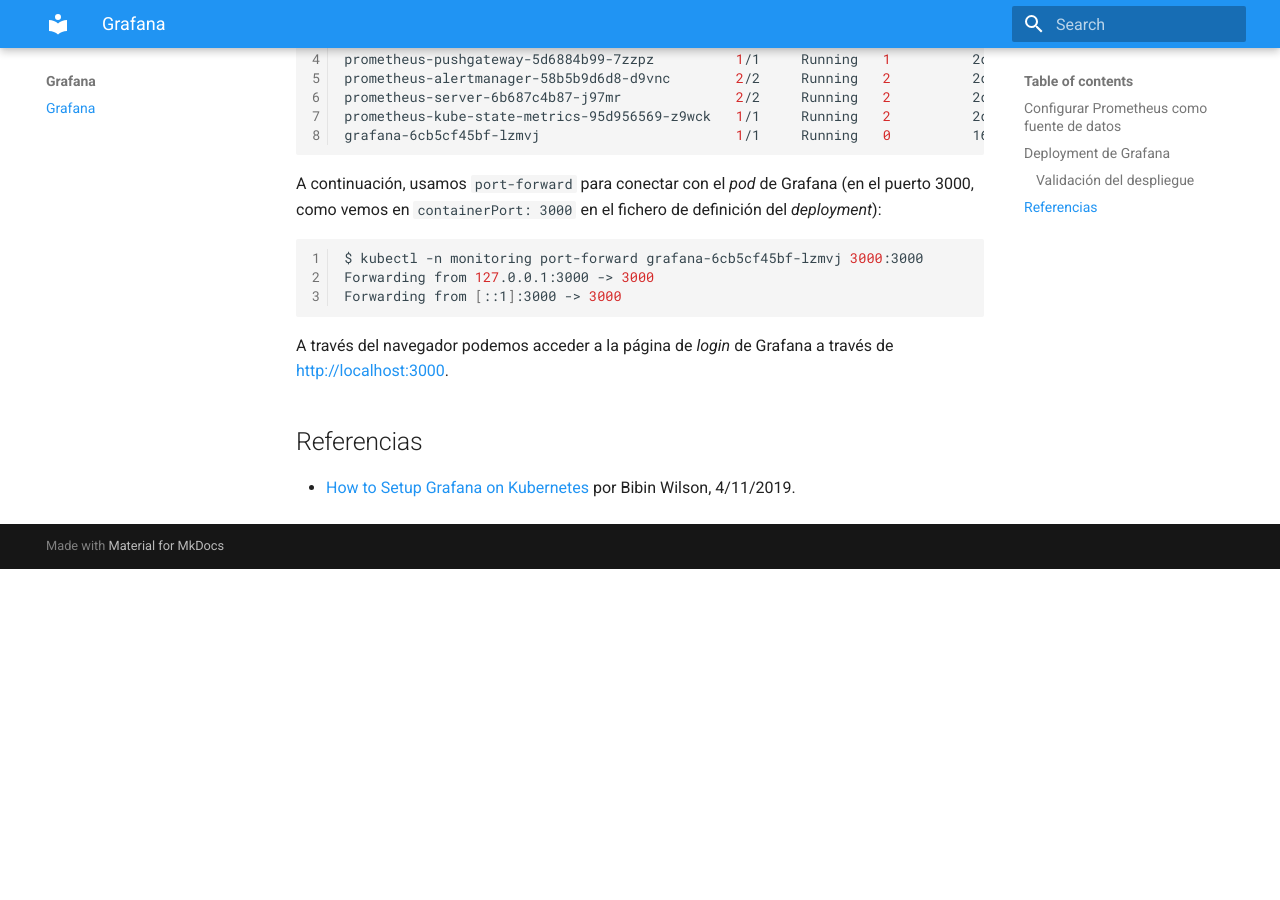
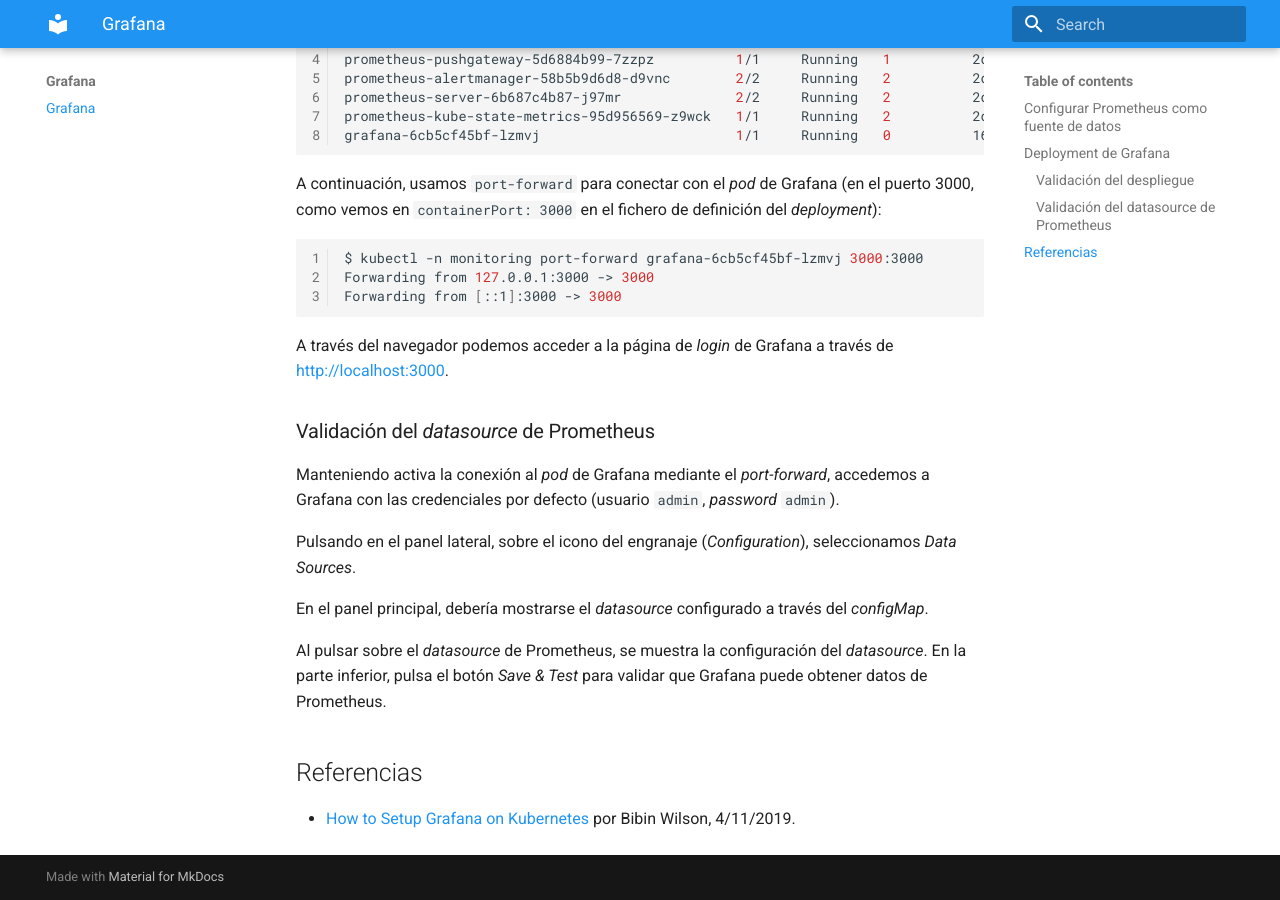
Before and after one commit to onthedock/k8s-devops, an MkDocs documentation site: the page built from docs/monitoring/grafana.md, in a window 1280 px wide and 900 px high, scrolled down 2425 px. Built offline with MkDocs 1.6.1 and Material for MkDocs 9.7.7, drawn with Linux system fonts in a browser that asks for light colours; before the commit the page ends 2994 px from its top, so only the background shows below that.

Commit message:
Grafana: Validación del datasource de Prometheus

```diff
--- a/docs/monitoring/grafana.md
+++ b/docs/monitoring/grafana.md
@@ -125,6 +125,17 @@ Forwarding from [::1]:3000 -> 3000
 
 A través del navegador podemos acceder a la página de *login* de Grafana a través de [http://localhost:3000](http://localhost:3000).
 
+### Validación del *datasource* de Prometheus
+
+Manteniendo activa la conexión al *pod* de Grafana mediante el *port-forward*, accedemos a Grafana con las credenciales por defecto (usuario `admin`, *password* `admin`).
+
+Pulsando en el panel lateral, sobre el icono del engranaje (*Configuration*), seleccionamos *Data Sources*.
+
+En el panel principal, debería mostrarse el *datasource* configurado a través del *configMap*.
+
+Al pulsar sobre el *datasource* de Prometheus, se muestra la configuración del *datasource*. En la parte inferior, pulsa el botón *Save & Test* para validar que Grafana puede obtener datos de Prometheus.
+
+
 ## Referencias
 
 - [How to Setup Grafana on Kubernetes](https://devopscube.com/setup-grafana-kubernetes/) por Bibin Wilson, 4/11/2019.
```
